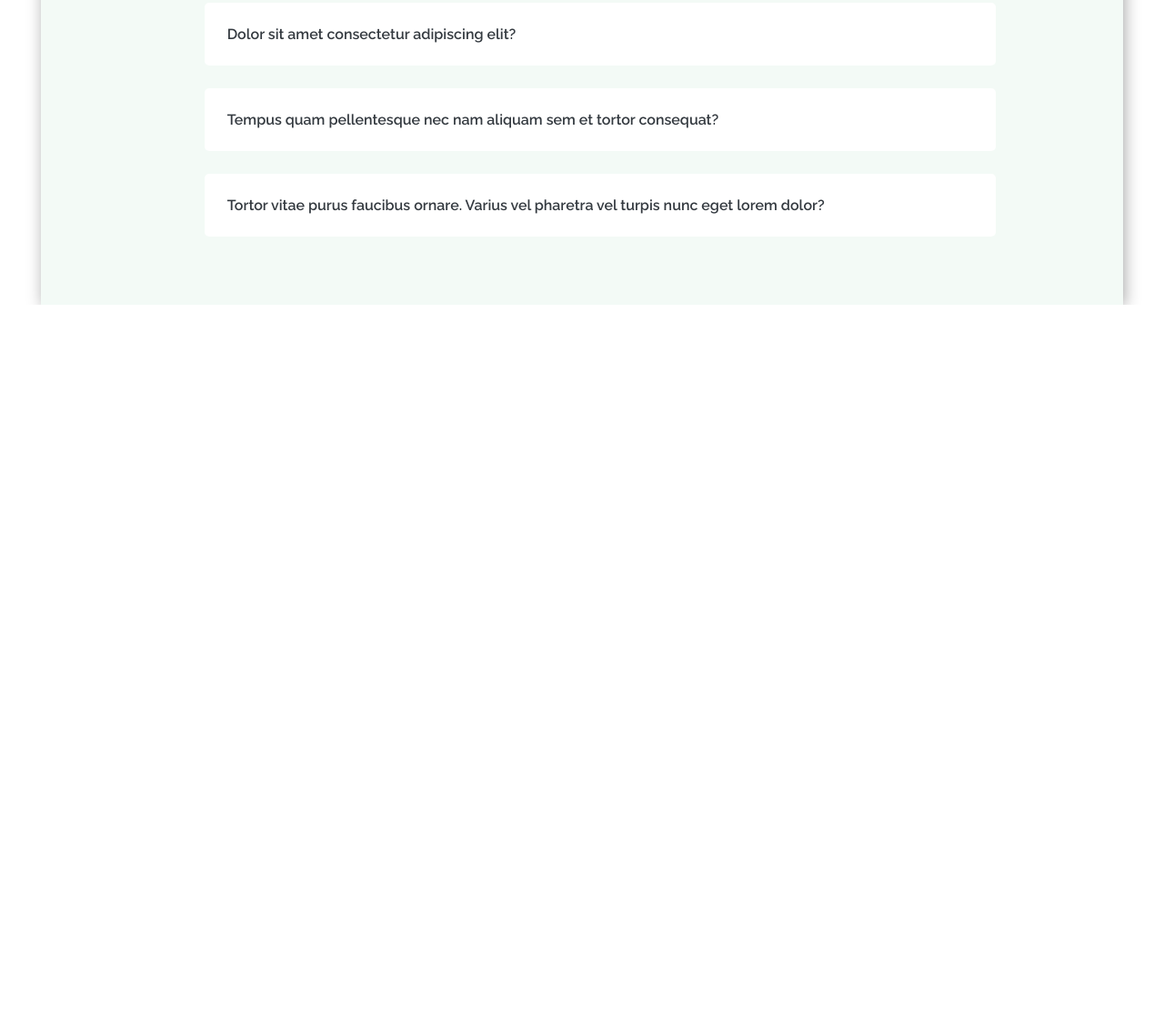
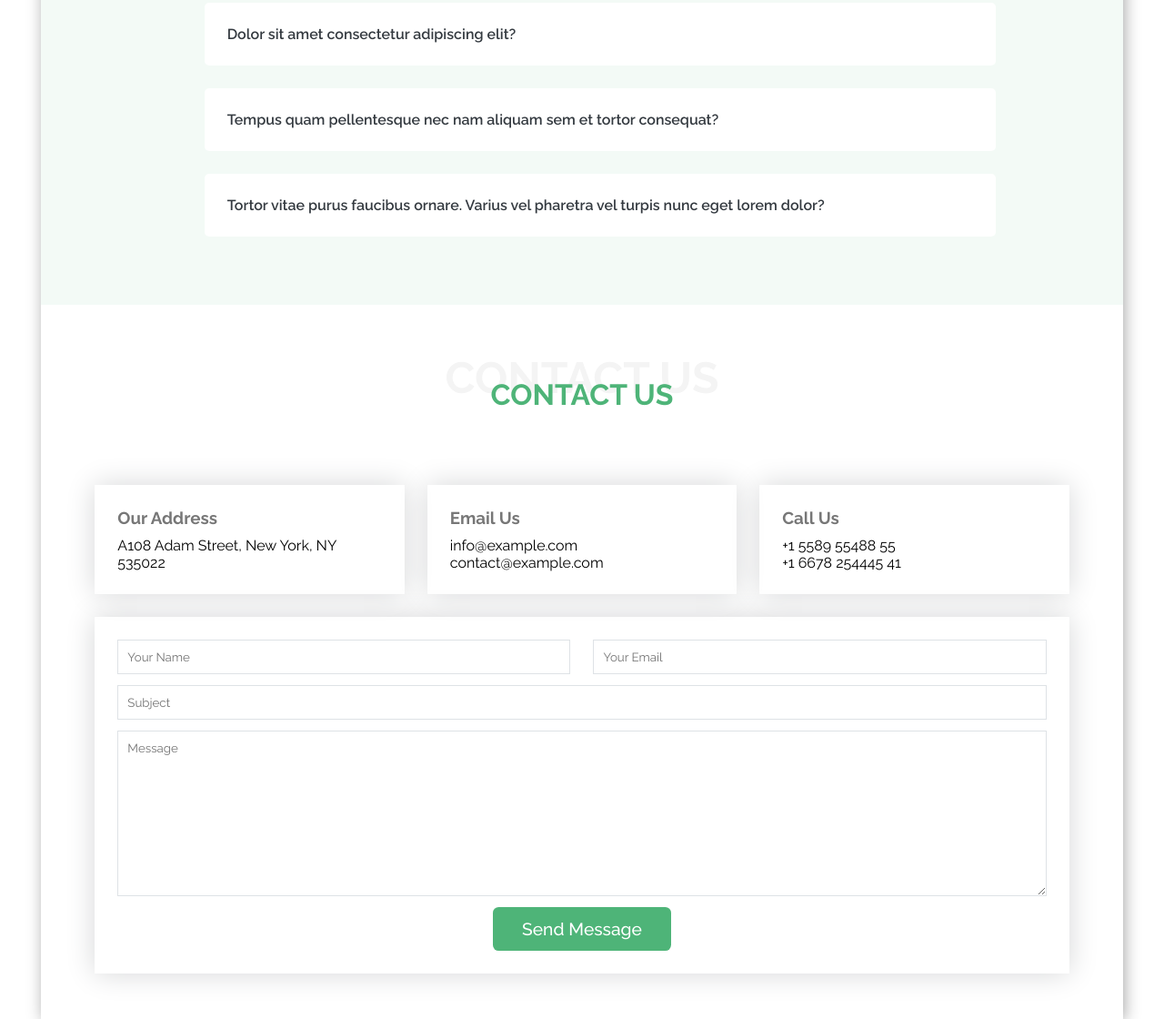
Before and after one commit to rogue-87/Html-CSS-Midterm-Exam-3rd, a website built with Parcel: page src/index.html in a window 1280 px wide. Shown: the part 6025-7145 px from the top of the page at 91% size. Before the commit the page ends 6360 px from the top, so only its background shows below. Built offline with nearby package versions, Linux system fonts and the light colour scheme.

Commit message:
make contact section

```diff
--- a/src/index.html
+++ b/src/index.html
@@ -692,6 +692,68 @@
 
       </section>
 
+      <section class="contact">
+        <div class="container">
+
+          <div class="info">
+            <span>Contact Us</span>
+
+            <h2 class="title">Contact Us</h2>
+          </div>
+
+          <div class="contact-row">
+
+            <div class="contact-row-item">
+              <h3>Our Address</h3>
+              <p>A108 Adam Street, New York, NY 535022</p>
+            </div>
+
+            <div class="contact-row-item">
+              <h3>Email Us</h3>
+              <p>
+                info@example.com
+                <br>
+                contact@example.com
+              </p>
+            </div>
+
+            <div class="contact-row-item">
+              <h3>Call Us</h3>
+              <p>
+                +1 5589 55488 55
+                <br>
+                +1 6678 254445 41
+              </p>
+            </div>
+
+          </div>
+
+          <form class="contact-form" action="">
+            <div class="row">
+
+                <input class="row-item" type="text" name="name" id="userName" placeholder="Your Name">
+
+                <input class="row-item" type="text" name="emai;" id="userEmail" placeholder="Your Email">
+
+            </div>
+
+            <!-- <div class="row">
+            </div> -->
+              <input type="text" name="subject" id="userSubject" placeholder="Subject">
+
+            <!-- <div class="row">
+            </div> -->
+              <textarea name="Message" id="msg" cols="30" rows="10" placeholder="Message"></textarea>
+
+              <div>
+                <button>Send Message</button>
+              </div>
+          </form>
+
+        </div>
+      </section>
+
+
     </div>
   </body>
 </html>
--- a/src/scss/homepage.scss
+++ b/src/scss/homepage.scss
@@ -653,6 +653,7 @@ header {
     }
 
     .title{
+      position: relative;
       z-index: 2;
       text-transform: uppercase;
       font-size: 2rem;
@@ -703,3 +704,74 @@ header {
     }
   }
 }
+
+/*  Contact Section  */
+
+.contact{
+  .info{
+    margin-bottom: 25px;
+    @include Text-Shadow();
+
+    .title{
+      font-size: 2rem;
+      text-transform: uppercase;
+      color: #4eb478;
+
+      margin-top: 0;
+    }
+  }
+
+  .contact-row {
+    display: flex;
+    justify-content: space-around;
+    gap: 25px;
+    margin: 25px 0;
+    &-item{
+      padding: 25px;
+      width: (100% / 3);
+      height: fit-content;
+      box-shadow: 0 0 30px #d6d7d8;
+
+      h3{
+        color: #777777;
+        margin-top: 0;
+        margin-bottom: 10px;
+      }
+
+      p{
+        margin: 0;
+      }
+    }
+  }
+
+  .contact-form{
+    display: flex;
+    flex-direction: column;
+    box-shadow: 0 0 30px #d6d7d8;
+    padding: 25px;
+    gap: 12px;
+    text-align: center;
+
+    input,textarea{
+      padding: 10px;
+      border: solid 1px #dee2e6 ;
+    }
+    textarea{
+      resize: vertical;
+    }
+
+    button{
+      @include Button(#fff, #4eb478, 0.8rem, 2rem, none);
+      font-weight: 500;
+      font-size: 1.2rem;
+    }
+
+    .row:first-child{
+      display: flex;
+      gap: 25px;
+      .row-item{
+        width: 50%;
+      }
+    }
+  }
+}
```
Also changed, not shown: dist/index.html, 2 other files.
